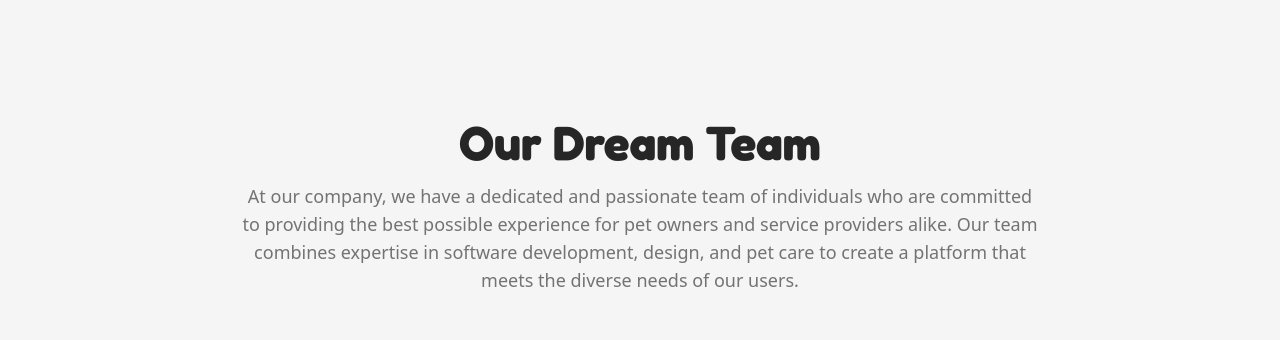
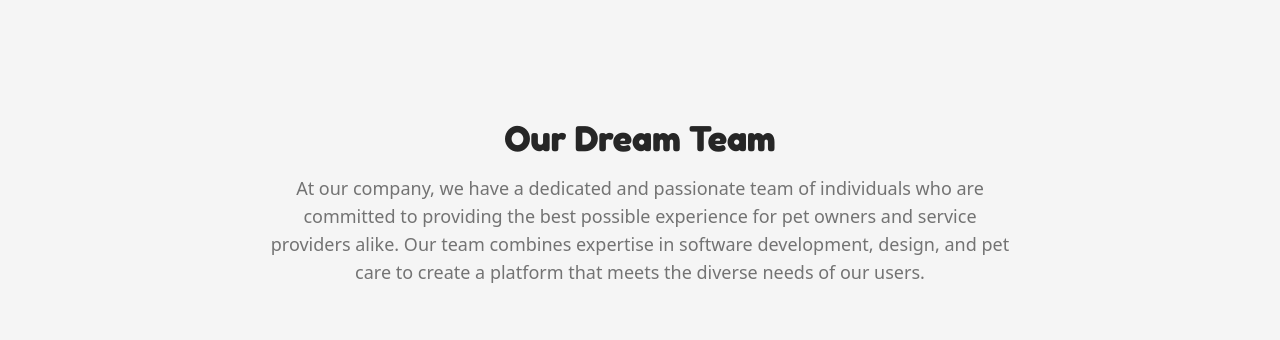
Before and after one commit to AhmedZahran15/Pety---Pet-Care, a React (Vite) app: page /about in a window 1280 px wide. Shown: the part 942-1282 px from the top of the page. Built offline with nearby package versions, Linux system fonts and the light colour scheme; no server answers; what react-geocode would draw is missing.

Commit message:
Update TeamSection component styling and layout

```diff
--- a/src/Pages/AboutUS/TeamSection.jsx
+++ b/src/Pages/AboutUS/TeamSection.jsx
@@ -2,9 +2,9 @@ import { teamData } from "../../data/teamData";
 import TeamMember from "./TeamMember";
 function TeamSection() {
   return (
-    <div className="mt-20 flex w-full flex-col text-lg font-medium text-neutral-500 md:px-10">
-      <div className="mb-14 flex flex-col text-center">
-        <h1 className="mb-4 font-fredoka text-5xl font-bold text-neutral-800 ">
+    <div className="mt-20 flex w-full flex-col text-lg font-medium text-neutral-500 sm:container md:px-10">
+      <div className="mb-14 flex flex-col px-8 text-center">
+        <h1 className="mb-4 font-fredoka text-4xl font-bold text-neutral-800 ">
           Our Dream Team
         </h1>
         <p className="self-center lg:w-2/3">
@@ -15,7 +15,7 @@ function TeamSection() {
           meets the diverse needs of our users.
         </p>
       </div>
-      <div className="flex flex-wrap justify-center gap-x-4 gap-y-12 md:gap-x-8 xl:gap-x-16">
+      <div className="mx-auto grid w-full grid-cols-1 place-items-center gap-y-12 sm:grid-cols-2 lg:grid-cols-3 xl:grid-cols-4">
         {teamData.map((member, index) => (
           <TeamMember key={index} {...member} />
         ))}
```
